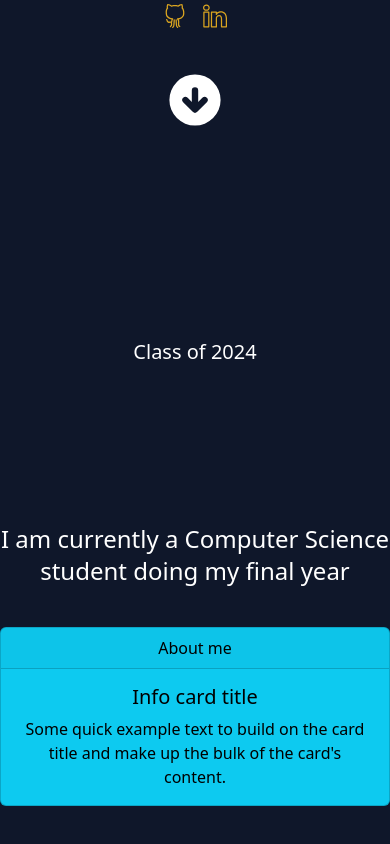
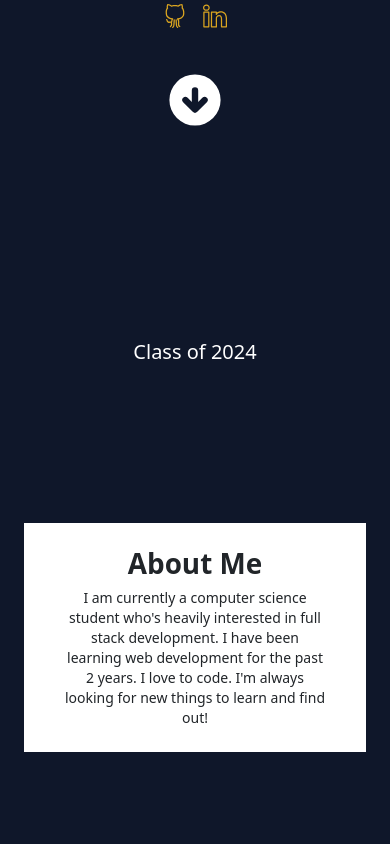
Before and after one commit to s7xdd/Portfolio, a Next.js app: page / in a window 390 px wide. Shown: the part 461-1305 px from the top of the page. After the commit the page ends 1229 px from the top, so only its background shows below. Built offline with nearby package versions, Linux system fonts and the light colour scheme.

Commit message:
updated responsiveness

```diff
--- a/components/Aboutme.jsx
+++ b/components/Aboutme.jsx
@@ -6,20 +6,43 @@ export default function Aboutme(){
 
                 <section>
                     <div className="mt-5 mb-3">
-                        <h1 className="text-center text-white flex justify-center text-2xl ">I am currently a Computer Science student doing my final year</h1>
+                        {/* <h1
+                            className="text-center text-white flex justify-center text-2xl "
+                            >I am currently a Computer Science student doing my final year</h1> */}
                     </div>
                 </section>
 
             </div>
-            <div className="flex justify-center mt-10">
-                <div className="card text-bg-info mb-5" style={{width: "40rem",maxwidth: "40rem"}}>
+
+            <div className="px-6">
+                <div className="text-center px-10 bg-white round-full ">
+                    <div>
+                        <h1 className="font-semibold pt-4 text-md">About Me</h1>
+                    </div>
+
+                    <div>
+                        <p className="pb-4 text-sm md:text-lg">I am currently a computer science student who's heavily interested in full stack development.
+                        I have been learning web development for the past 2 years. I love to code. I'm always looking for
+                        new things to learn and find out!
+                        </p>
+                    </div>
+
+                </div>
+            </div>
+
+            {/* <div className="flex justify-center mt-10">
+                <div
+                    className="card text-bg-info mb-5"
+                    style={{width: "40rem",maxwidth: "40rem"}}
+                >
                     <div className="card-header text-center">About me</div>
                     <div className="card-body">
                         <h5 className="card-title text-center">Info card title</h5>
                         <p className="card-text text-center">Some quick example text to build on the card title and make up the bulk of the card's content.</p>
                     </div>
                 </div>
-            </div>
+            </div> */}
+
       </div>
     )
 }
--- a/components/Nav.jsx
+++ b/components/Nav.jsx
@@ -6,7 +6,10 @@ const Nav = () => {
   return (
     <div>
         <nav className="flex justify-between px-10">
-                <h1 className="text-white hover:text-red-400 cursor-none text-xl" style={{fontFamily: "SingleDay"}}>little did u know</h1>
+                <h1 className="text-white hover:text-red-400 cursor-none text-xl"
+                style={{fontFamily: "SingleDay", textDecoration: "none"}}
+                >little did u know</h1>
+
                 <ul className="flex items-center">
 
                     <li className="px-4">
```
